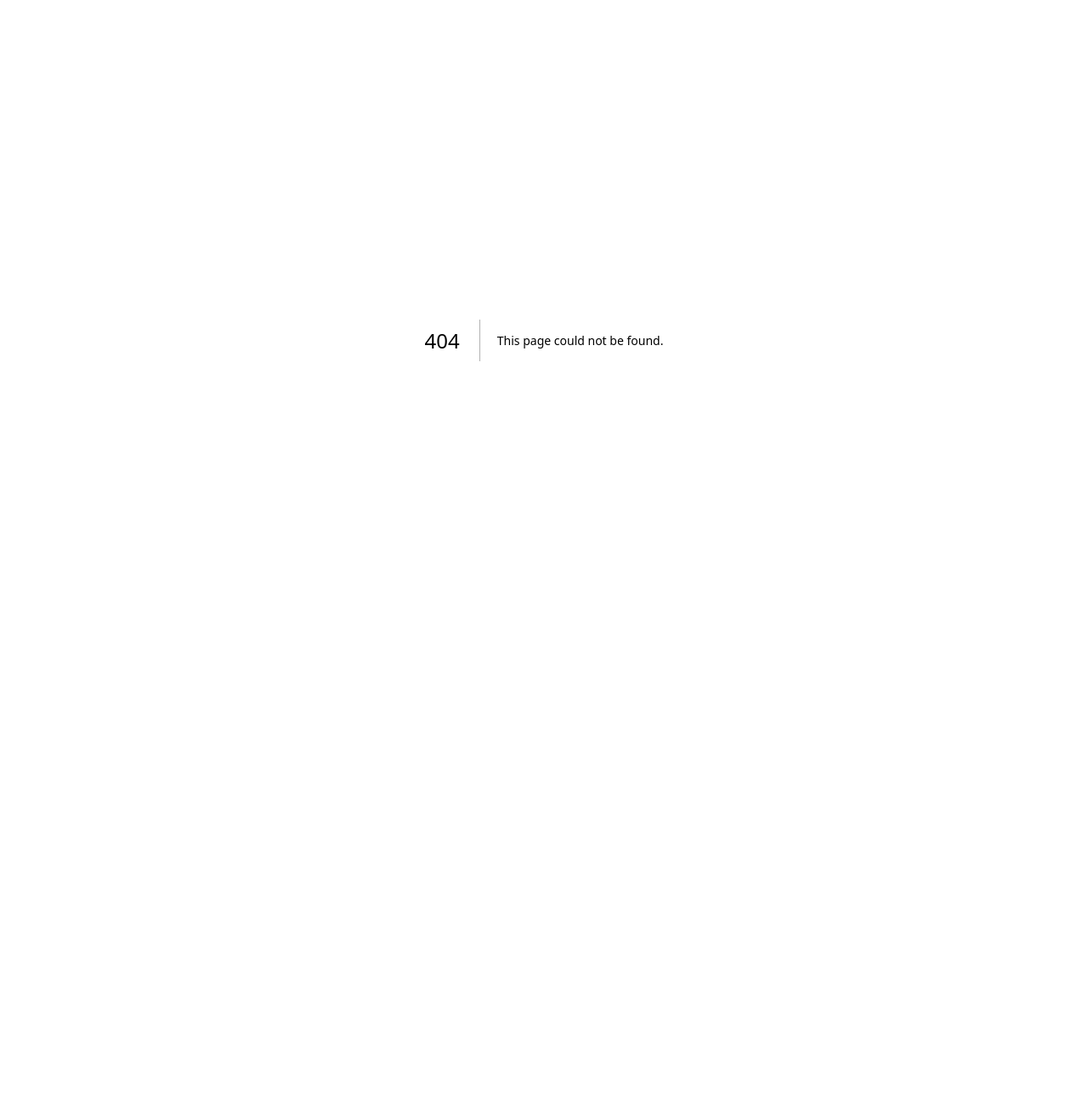
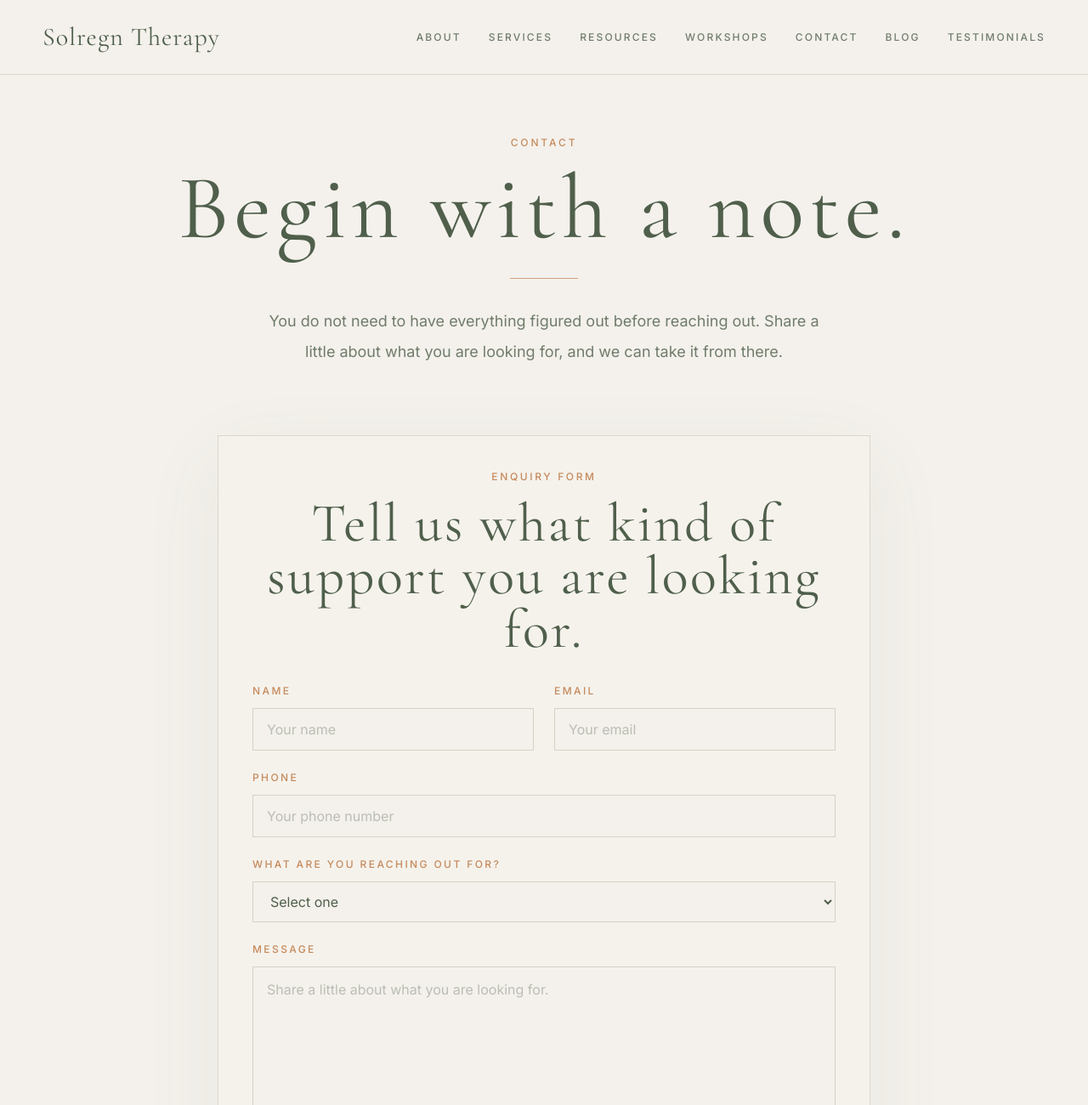
Before and after one commit to solregntherapy/solregn-therapy, a Next.js app: page /contact in a window 1280 px wide. Before the commit this address had no page. Shown: the top 1300 px of the page at 85% size. Before the commit the page ends 800 px from the top, so only its background shows below. Built offline with nearby package versions, Linux system fonts and the light colour scheme.

Commit message:
Add contact page

```diff
--- /dev/null
+++ b/app/contact/page.tsx
@@ -0,0 +1,208 @@
+const contactFormAction =
+  "mailto:solregntherapy@gmail.com?subject=Contact%20Form%20Enquiry%20-%20Solregn%20Therapy";
+
+export default function ContactPage() {
+  return (
+    <main className="min-h-screen bg-[#f4f1ec] text-[#4f5f4b]">
+      <nav className="site-nav">
+        <div className="nav-inner">
+          <a href="/" className="nav-logo">
+            Solregn Therapy
+          </a>
+
+          <div className="nav-links">
+            <a href="/about">About</a>
+            <a href="/services">Services</a>
+            <a href="/resources">Resources</a>
+            <a href="/workshops">Workshops</a>
+            <a href="/contact">Contact</a>
+            <a href="/blog">Blog</a>
+            <a href="/testimonials">Testimonials</a>
+          </div>
+        </div>
+      </nav>
+
+      <section className="px-6 pb-16 pt-32 text-center sm:px-8 sm:pb-20 lg:px-12 lg:pt-40">
+        <div className="mx-auto max-w-4xl">
+          <p className="mb-5 text-xs font-medium uppercase tracking-[0.24em] text-[#c58a5c]">
+            Contact
+          </p>
+
+          <h1
+            className="text-[clamp(3.1rem,10vw,6.7rem)] font-normal leading-[0.92] tracking-[0.045em] text-[#4f5f4b] sm:tracking-[0.055em]"
+            style={{ fontFamily: "var(--font-heading), serif" }}
+          >
+            Begin with a note.
+          </h1>
+
+          <div className="mx-auto mt-8 h-px w-20 bg-[#c58a5c]/75" />
+
+          <p className="mx-auto mt-8 max-w-2xl text-[1.02rem] leading-8 text-[#4f5f4b]/80 sm:text-lg sm:leading-9">
+            You do not need to have everything figured out before reaching out.
+            Share a little about what you are looking for, and we can take it
+            from there.
+          </p>
+        </div>
+      </section>
+
+      <section className="px-6 pb-24 sm:px-8 lg:px-12 lg:pb-32">
+        <div className="mx-auto max-w-3xl">
+          <form
+            action={contactFormAction}
+            method="post"
+            encType="text/plain"
+            className="border border-[#d8d0c5]/80 bg-[#f7f3ed]/70 p-6 shadow-[0_28px_90px_rgba(79,95,75,0.07)] sm:p-8 lg:p-10"
+          >
+            <div className="mb-8 text-center">
+              <p className="mb-4 text-xs font-medium uppercase tracking-[0.22em] text-[#c58a5c]">
+                Enquiry Form
+              </p>
+
+              <h2
+                className="mx-auto max-w-2xl text-[clamp(2.2rem,7vw,4rem)] font-normal leading-[0.98] tracking-[0.04em]"
+                style={{ fontFamily: "var(--font-heading), serif" }}
+              >
+                Tell us what kind of support you are looking for.
+              </h2>
+            </div>
+
+            <div className="space-y-6">
+              <div className="grid gap-6 sm:grid-cols-2">
+                <div>
+                  <label
+                    htmlFor="name"
+                    className="mb-3 block text-xs font-medium uppercase tracking-[0.2em] text-[#c58a5c]"
+                  >
+                    Name
+                  </label>
+
+                  <input
+                    id="name"
+                    name="Name"
+                    type="text"
+                    required
+                    className="w-full border border-[#d8d0c5] bg-[#f4f1ec] px-4 py-3 text-base text-[#4f5f4b] outline-none transition placeholder:text-[#4f5f4b]/35 focus:border-[#c58a5c]"
+                    placeholder="Your name"
+                  />
+                </div>
+
+                <div>
+                  <label
+                    htmlFor="email"
+                    className="mb-3 block text-xs font-medium uppercase tracking-[0.2em] text-[#c58a5c]"
+                  >
+                    Email
+                  </label>
+
+                  <input
+                    id="email"
+                    name="Email"
+                    type="email"
+                    required
+                    className="w-full border border-[#d8d0c5] bg-[#f4f1ec] px-4 py-3 text-base text-[#4f5f4b] outline-none transition placeholder:text-[#4f5f4b]/35 focus:border-[#c58a5c]"
+                    placeholder="Your email"
+                  />
+                </div>
+              </div>
+
+              <div>
+                <label
+                  htmlFor="phone"
+                  className="mb-3 block text-xs font-medium uppercase tracking-[0.2em] text-[#c58a5c]"
+                >
+                  Phone
+                </label>
+
+                <input
+                  id="phone"
+                  name="Phone"
+                  type="tel"
+                  required
+                  className="w-full border border-[#d8d0c5] bg-[#f4f1ec] px-4 py-3 text-base text-[#4f5f4b] outline-none transition placeholder:text-[#4f5f4b]/35 focus:border-[#c58a5c]"
+                  placeholder="Your phone number"
+                />
+              </div>
+
+              <div>
+                <label
+                  htmlFor="enquiry"
+                  className="mb-3 block text-xs font-medium uppercase tracking-[0.2em] text-[#c58a5c]"
+                >
+                  What are you reaching out for?
+                </label>
+
+                <select
+                  id="enquiry"
+                  name="Enquiry Type"
+                  required
+                  className="w-full border border-[#d8d0c5] bg-[#f4f1ec] px-4 py-3 text-base text-[#4f5f4b] outline-none transition focus:border-[#c58a5c]"
+                >
+                  <option value="">Select one</option>
+                  <option value="Individual therapy">Individual therapy</option>
+                  <option value="Couples therapy">Couples therapy</option>
+                  <option value="Supervision">Supervision</option>
+                  <option value="Workshops or workplace programs">
+                    Workshops or workplace programs
+                  </option>
+                  <option value="General enquiry">General enquiry</option>
+                </select>
+              </div>
+
+              <div>
+                <label
+                  htmlFor="message"
+                  className="mb-3 block text-xs font-medium uppercase tracking-[0.2em] text-[#c58a5c]"
+                >
+                  Message
+                </label>
+
+                <textarea
+                  id="message"
+                  name="Message"
+                  required
+                  rows={7}
+                  className="w-full resize-none border border-[#d8d0c5] bg-[#f4f1ec] px-4 py-3 text-base leading-7 text-[#4f5f4b] outline-none transition placeholder:text-[#4f5f4b]/35 focus:border-[#c58a5c]"
+                  placeholder="Share a little about what you are looking for."
+                />
+              </div>
+
+              <div className="pt-2 text-center">
+                <button
+                  type="submit"
+                  className="inline-flex items-center justify-center border border-[#c58a5c] px-8 py-4 text-center text-xs font-medium uppercase tracking-[0.18em] text-[#4f5f4b] transition hover:bg-[#c58a5c] hover:text-[#f4f1ec]"
+                >
+                  Send enquiry
+                </button>
+              </div>
+
+              <div className="border-t border-[#d8d0c5]/80 pt-6 text-center">
+                <p className="mx-auto max-w-xl text-sm leading-7 text-[#4f5f4b]/65">
+                  This form currently opens your email app. A proper form,
+                  booking calendar, intake system, and payment flow can be
+                  connected later.
+                </p>
+
+                <p className="mx-auto mt-4 max-w-xl text-sm leading-7 text-[#4f5f4b]/65">
+                  Please do not use this form for crisis or emergency support.
+                </p>
+              </div>
+            </div>
+          </form>
+
+          <div className="mt-10 text-center">
+            <p className="mb-2 text-xs font-medium uppercase tracking-[0.2em] text-[#c58a5c]">
+              Email
+            </p>
+
+            <a
+              href="mailto:solregntherapy@gmail.com"
+              className="inline-block break-all text-base leading-7 text-[#4f5f4b]/85 transition hover:text-[#c58a5c] sm:text-lg"
+            >
+              solregntherapy@gmail.com
+            </a>
+          </div>
+        </div>
+      </section>
+    </main>
+  );
+}
```
